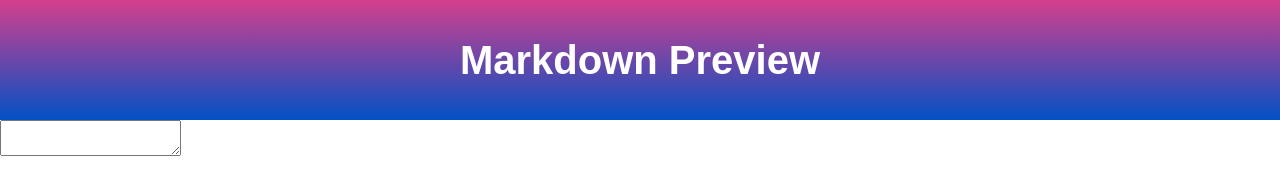
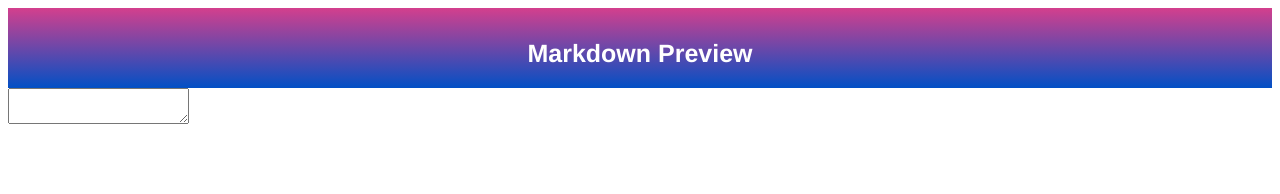
Before and after one commit to loconluis/markdown-preview, a React app: page / in a window 1280 px wide. Built offline with nearby package versions, Linux system fonts and the light colour scheme.

Commit message:
Adding some base styles

```diff
--- a/src/index.css
+++ b/src/index.css
@@ -1,6 +1,26 @@
-body {
-  margin: 0;
-  padding: 0;
-  font-family: sans-serif;
+
+
+* {
   box-sizing: border-box;
 }
+html {
+  font-size: 62.5%;
+}
+
+body {
+  color: black;
+  font-family: Helvetica, Arial, sans-serif;
+  line-height: 1.6;
+}
+
+button {
+  cursor: pointer;
+}
+
+button:disabled{
+  cursor: default;
+}
+
+.is-active {
+  font-weight: bold;
+}
--- /dev/null
+++ b/src/styles/base/_settings.scss
@@ -0,0 +1,24 @@
+// here goes the variables
+
+// Colors
+$dark-grey: #333;
+$grey: #666;
+$blue: #1c88cb;
+$dark-blue: #364051;
+$off-white: #f7f7f7;
+
+// Fonts
+
+$font-size-large: 1.8rem;
+$font-size-small: 1.4rem;
+
+// Spacing
+
+$s-size: 1.2rem;
+$m-size: 1.6rem;
+$l-size: 3.2rem;
+$xl-size: 4.8rem;
+
+// display sizes
+
+$desktop-breakpoint: 45rem;
--- /dev/null
+++ b/src/styles/components/_container.scss
@@ -0,0 +1,5 @@
+.container {
+  margin: 0 auto;
+  padding: 0 $m-size;
+  max-width: 80rem;
+}
--- /dev/null
+++ b/src/styles/components/_header.scss
@@ -0,0 +1,17 @@
+.header {
+
+}
+
+.header__title {
+  color: black;
+  text-decoration: none;
+  h1 {
+    margin: 0;
+  }
+}
+
+.header__content {
+  align-items: flex-start;
+  display: flex;
+  padding: $s-size 0;
+}
```
